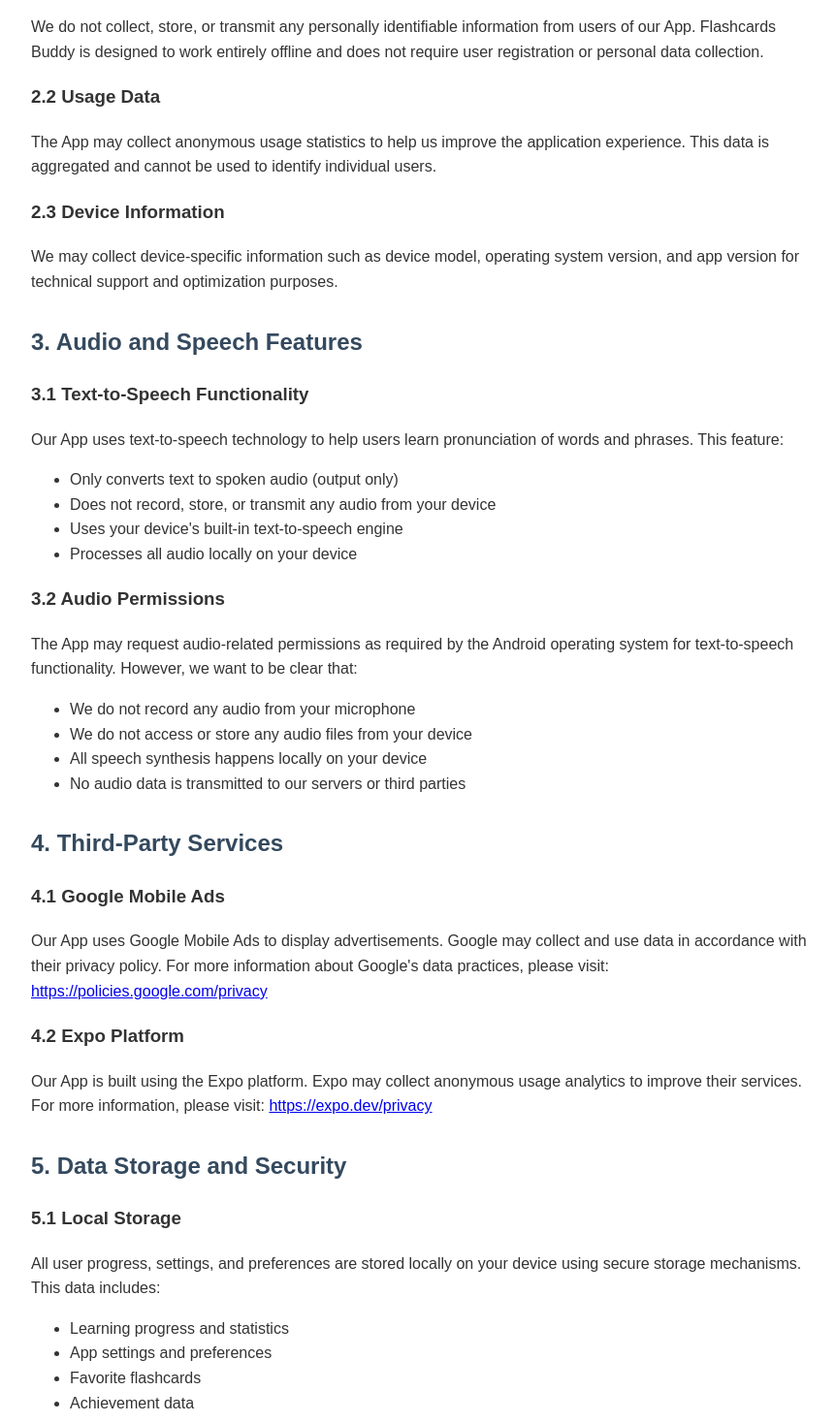
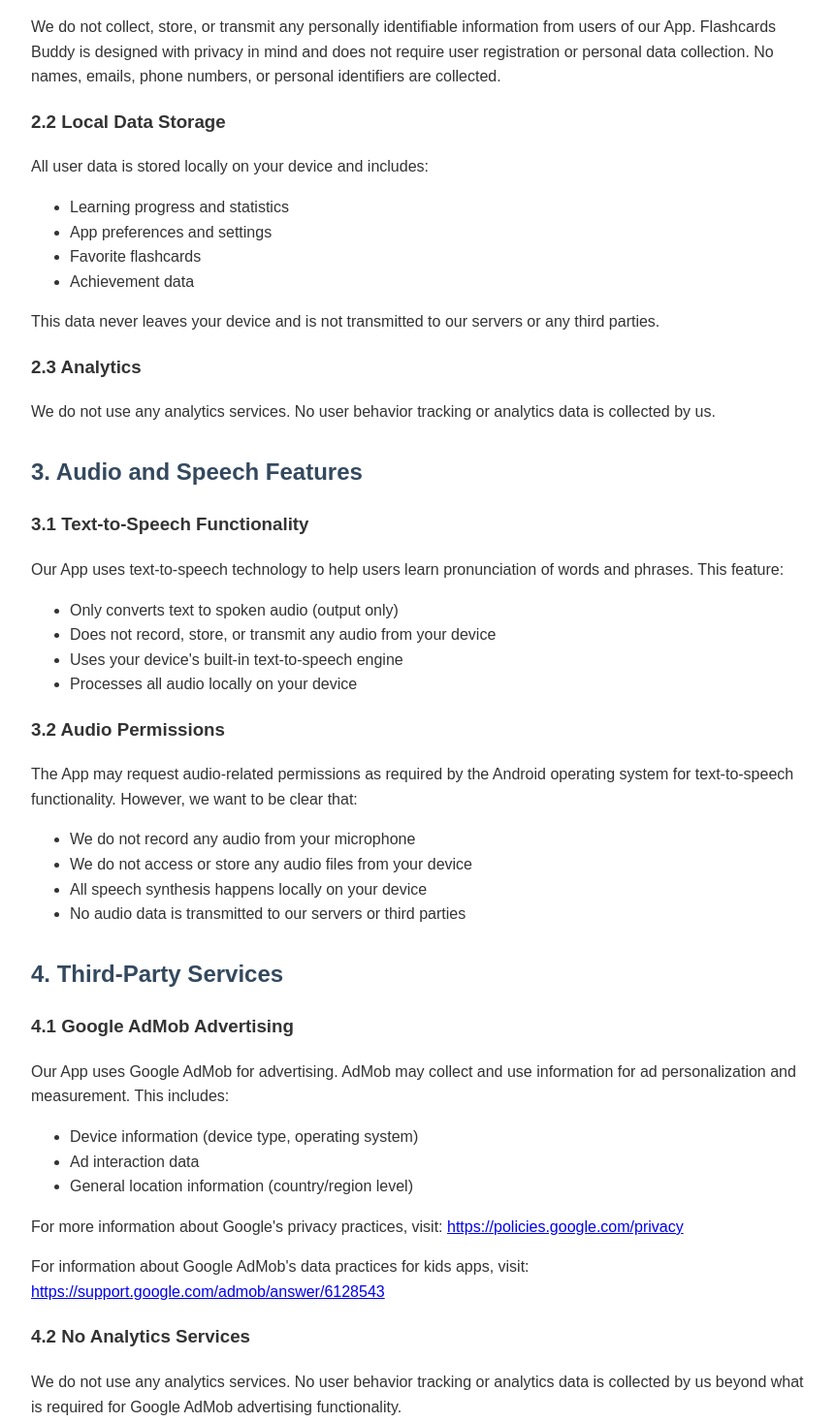
Before and after one commit to SumilaAugustine/flashcards-buddy-privacy, a plain HTML site: page privacy-policy.html in a window 1280 px wide. Shown: the part 484-1951 px from the top of the page at 97% size, without its empty margins (208-1070 px from the left). Drawn offline with Linux system fonts and the light colour scheme.

Commit message:
added pivacy for Google MobAd

```diff
--- a/privacy-policy.html
+++ b/privacy-policy.html
@@ -40,7 +40,7 @@
     <h1>Privacy Policy for Flashcards Buddy</h1>
 
     <div class="last-updated">
-        <strong>Last Updated:</strong> December 26, 2024
+        <strong>Last Updated:</strong> July 10, 2025
     </div>
 
     <h2>1. Introduction</h2>
@@ -49,13 +49,20 @@
     <h2>2. Information We Collect</h2>
 
     <h3>2.1 Personal Information</h3>
-    <p>We do not collect, store, or transmit any personally identifiable information from users of our App. Flashcards Buddy is designed to work entirely offline and does not require user registration or personal data collection.</p>
+    <p>We do not collect, store, or transmit any personally identifiable information from users of our App. Flashcards Buddy is designed with privacy in mind and does not require user registration or personal data collection. No names, emails, phone numbers, or personal identifiers are collected.</p>
 
-    <h3>2.2 Usage Data</h3>
-    <p>The App may collect anonymous usage statistics to help us improve the application experience. This data is aggregated and cannot be used to identify individual users.</p>
+    <h3>2.2 Local Data Storage</h3>
+    <p>All user data is stored locally on your device and includes:</p>
+    <ul>
+        <li>Learning progress and statistics</li>
+        <li>App preferences and settings</li>
+        <li>Favorite flashcards</li>
+        <li>Achievement data</li>
+    </ul>
+    <p>This data never leaves your device and is not transmitted to our servers or any third parties.</p>
 
-    <h3>2.3 Device Information</h3>
-    <p>We may collect device-specific information such as device model, operating system version, and app version for technical support and optimization purposes.</p>
+    <h3>2.3 Analytics</h3>
+    <p>We do not use any analytics services. No user behavior tracking or analytics data is collected by us.</p>
 
     <h2>3. Audio and Speech Features</h2>
 
@@ -79,11 +86,18 @@
 
     <h2>4. Third-Party Services</h2>
 
-    <h3>4.1 Google Mobile Ads</h3>
-    <p>Our App uses Google Mobile Ads to display advertisements. Google may collect and use data in accordance with their privacy policy. For more information about Google's data practices, please visit: <a href="https://policies.google.com/privacy">https://policies.google.com/privacy</a></p>
+    <h3>4.1 Google AdMob Advertising</h3>
+    <p>Our App uses Google AdMob for advertising. AdMob may collect and use information for ad personalization and measurement. This includes:</p>
+    <ul>
+        <li>Device information (device type, operating system)</li>
+        <li>Ad interaction data</li>
+        <li>General location information (country/region level)</li>
+    </ul>
+    <p>For more information about Google's privacy practices, visit: <a href="https://policies.google.com/privacy">https://policies.google.com/privacy</a></p>
+    <p>For information about Google AdMob's data practices for kids apps, visit: <a href="https://support.google.com/admob/answer/6128543">https://support.google.com/admob/answer/6128543</a></p>
 
-    <h3>4.2 Expo Platform</h3>
-    <p>Our App is built using the Expo platform. Expo may collect anonymous usage analytics to improve their services. For more information, please visit: <a href="https://expo.dev/privacy">https://expo.dev/privacy</a></p>
+    <h3>4.2 No Analytics Services</h3>
+    <p>We do not use any analytics services. No user behavior tracking or analytics data is collected by us beyond what is required for Google AdMob advertising functionality.</p>
 
     <h2>5. Data Storage and Security</h2>
 
```
